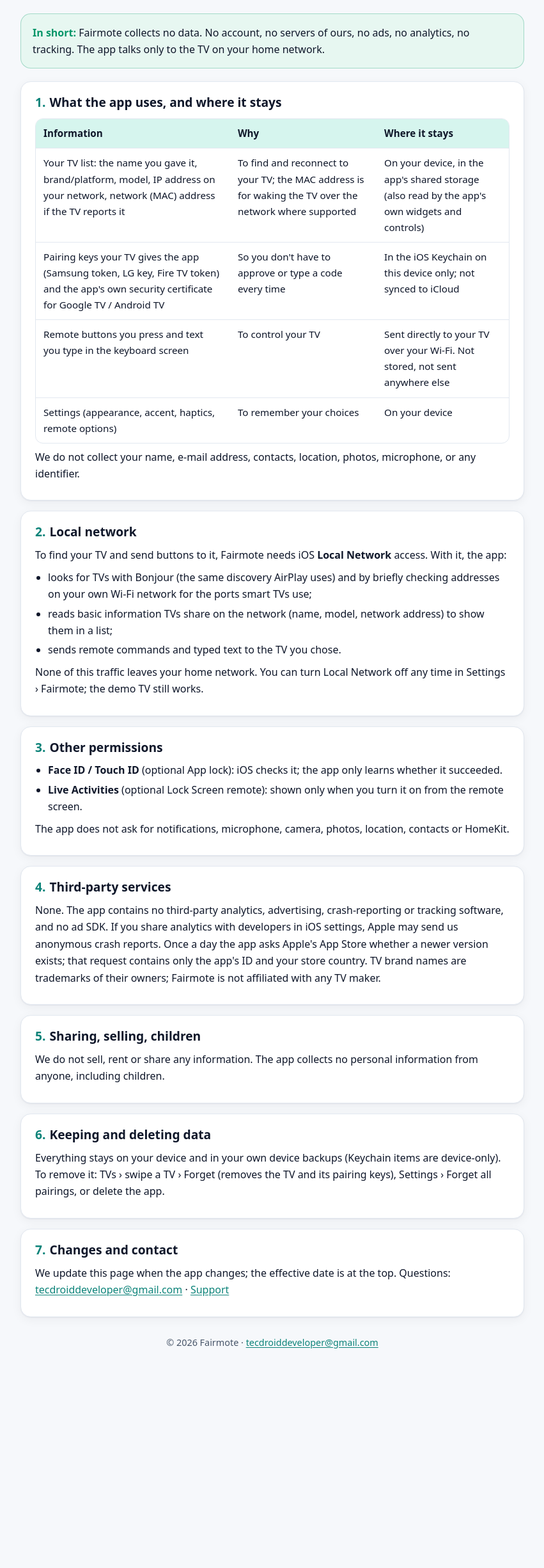
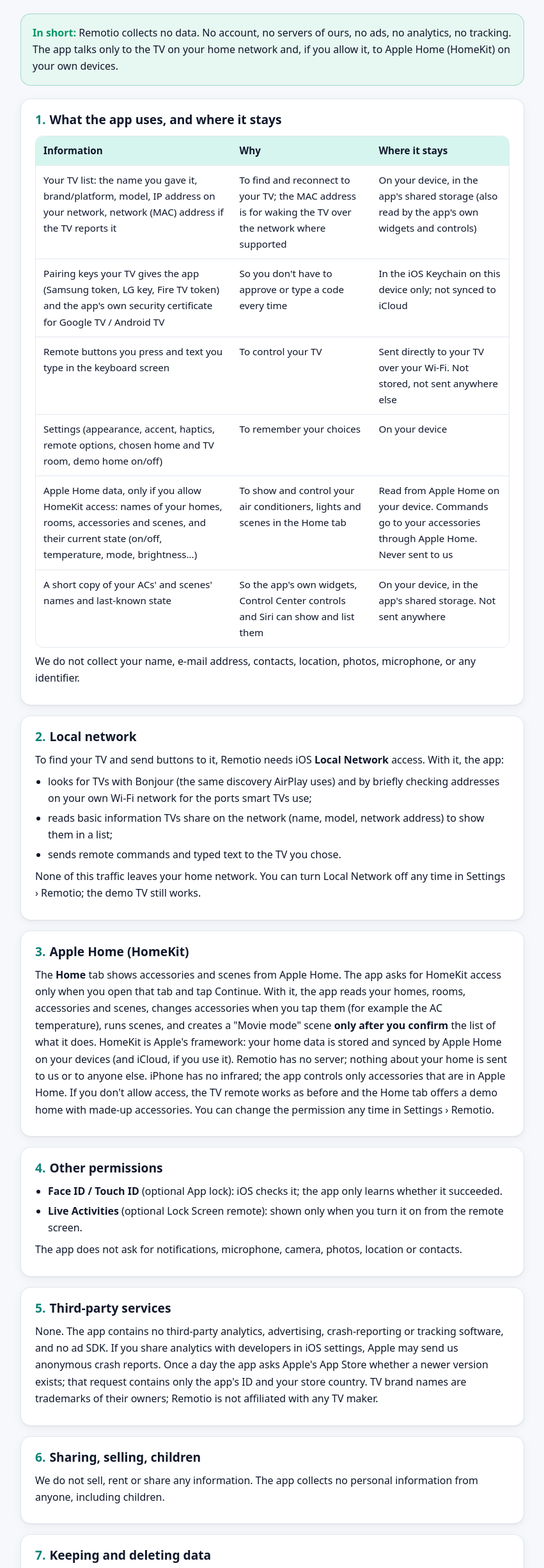
Before and after one commit to adhavpavan/app-privacy-policy, a plain HTML site: page remotio/index.html in a window 1280 px wide. Shown: the part 102-2552 px from the top of the page at 64% size, without its empty margins (214-1065 px from the left). Before the commit the page ends 2275 px from the top, so only its background shows below. Drawn offline with Linux system fonts and the light colour scheme.

Commit message:
Rename Fairmote policy to Remotio; refresh Spokenote and Remotio policies
Co-Authored-By: Claude Opus 5.5 <noreply@anthropic.com>

```diff
--- a/fairmote/index.html
+++ b/remotio/index.html
@@ -3,8 +3,8 @@
 <head>
 <meta charset="utf-8">
 <meta name="viewport" content="width=device-width, initial-scale=1">
-<title>Privacy Policy · Fairmote</title>
-<meta name="description" content="Privacy policy of Fairmote, the Wi-Fi TV remote for iPhone and iPad: no data collected.">
+<title>Privacy Policy · Remotio</title>
+<meta name="description" content="Privacy policy of Remotio, the Wi-Fi TV remote for iPhone and iPad: no data collected.">
 <meta name="color-scheme" content="light dark">
 <style>
   :root {
@@ -89,12 +89,13 @@
     </div>
     <div>
       <h1>Privacy Policy</h1>
-      <div class="meta">Fairmote for iPhone and iPad · Effective 2026-11-16</div>
+      <div class="meta">Remotio for iPhone and iPad · Effective 2026-11-16</div>
     </div>
   </header>
 
-  <p class="summary"><strong>In short:</strong> Fairmote collects no data. No account, no servers of ours, no ads,
-    no analytics, no tracking. The app talks only to the TV on your home network.</p>
+  <p class="summary"><strong>In short:</strong> Remotio collects no data. No account, no servers of ours, no ads,
+    no analytics, no tracking. The app talks only to the TV on your home network and, if you allow it, to Apple Home
+    (HomeKit) on your own devices.</p>
 
   <!-- Keep in step with privacy-policy.md (the source). Bump the effective date on every change. -->
   <section id="uses">
@@ -104,58 +105,74 @@
       <tr><td>Your TV list: the name you gave it, brand/platform, model, IP address on your network, network (MAC) address if the TV reports it</td><td>To find and reconnect to your TV; the MAC address is for waking the TV over the network where supported</td><td>On your device, in the app's shared storage (also read by the app's own widgets and controls)</td></tr>
       <tr><td>Pairing keys your TV gives the app (Samsung token, LG key, Fire TV token) and the app's own security certificate for Google TV / Android TV</td><td>So you don't have to approve or type a code every time</td><td>In the iOS Keychain on this device only; not synced to iCloud</td></tr>
       <tr><td>Remote buttons you press and text you type in the keyboard screen</td><td>To control your TV</td><td>Sent directly to your TV over your Wi-Fi. Not stored, not sent anywhere else</td></tr>
-      <tr><td>Settings (appearance, accent, haptics, remote options)</td><td>To remember your choices</td><td>On your device</td></tr>
+      <tr><td>Settings (appearance, accent, haptics, remote options, chosen home and TV room, demo home on/off)</td><td>To remember your choices</td><td>On your device</td></tr>
+      <tr><td>Apple Home data, only if you allow HomeKit access: names of your homes, rooms, accessories and scenes, and their current state (on/off, temperature, mode, brightness…)</td><td>To show and control your air conditioners, lights and scenes in the Home tab</td><td>Read from Apple Home on your device. Commands go to your accessories through Apple Home. Never sent to us</td></tr>
+      <tr><td>A short copy of your ACs' and scenes' names and last-known state</td><td>So the app's own widgets, Control Center controls and Siri can show and list them</td><td>On your device, in the app's shared storage. Not sent anywhere</td></tr>
     </table></div>
     <p>We do not collect your name, e-mail address, contacts, location, photos, microphone, or any identifier.</p>
   </section>
 
   <section id="local-network">
     <h2><span class="n">2.</span>Local network</h2>
-    <p>To find your TV and send buttons to it, Fairmote needs iOS <strong>Local Network</strong> access. With it, the app:</p>
+    <p>To find your TV and send buttons to it, Remotio needs iOS <strong>Local Network</strong> access. With it, the app:</p>
     <ul>
       <li>looks for TVs with Bonjour (the same discovery AirPlay uses) and by briefly checking addresses on your own Wi-Fi network for the ports smart TVs use;</li>
       <li>reads basic information TVs share on the network (name, model, network address) to show them in a list;</li>
       <li>sends remote commands and typed text to the TV you chose.</li>
     </ul>
-    <p>None of this traffic leaves your home network. You can turn Local Network off any time in Settings › Fairmote; the demo TV still works.</p>
+    <p>None of this traffic leaves your home network. You can turn Local Network off any time in Settings › Remotio; the demo TV still works.</p>
+  </section>
+
+  <section id="homekit">
+    <h2><span class="n">3.</span>Apple Home (HomeKit)</h2>
+    <p>The <strong>Home</strong> tab shows accessories and scenes from Apple Home. The app asks for HomeKit access only
+      when you open that tab and tap Continue. With it, the app reads your homes, rooms, accessories and scenes, changes
+      accessories when you tap them (for example the AC temperature), runs scenes, and creates a "Movie mode" scene
+      <strong>only after you confirm</strong> the list of what it does. HomeKit is Apple's framework: your home data is
+      stored and synced by Apple Home on your devices (and iCloud, if you use it). Remotio has no server; nothing
+      about your home is sent to us or to anyone else. iPhone has no infrared; the app controls only accessories that
+      are in Apple Home. If you don't allow access, the TV remote works as before and the Home tab offers a demo home
+      with made-up accessories. You can change the permission any time in Settings › Remotio.</p>
   </section>
 
   <section id="permissions">
-    <h2><span class="n">3.</span>Other permissions</h2>
+    <h2><span class="n">4.</span>Other permissions</h2>
     <ul>
       <li><strong>Face ID / Touch ID</strong> (optional App lock): iOS checks it; the app only learns whether it succeeded.</li>
       <li><strong>Live Activities</strong> (optional Lock Screen remote): shown only when you turn it on from the remote screen.</li>
     </ul>
-    <p>The app does not ask for notifications, microphone, camera, photos, location, contacts or HomeKit.</p>
+    <p>The app does not ask for notifications, microphone, camera, photos, location or contacts.</p>
   </section>
 
   <section id="third">
-    <h2><span class="n">4.</span>Third-party services</h2>
+    <h2><span class="n">5.</span>Third-party services</h2>
     <p>None. The app contains no third-party analytics, advertising, crash-reporting or tracking software, and no ad
       SDK. If you share analytics with developers in iOS settings, Apple may send us anonymous crash reports. Once a
       day the app asks Apple's App Store whether a newer version exists; that request contains only the app's ID and
-      your store country. TV brand names are trademarks of their owners; Fairmote is not affiliated with any TV maker.</p>
+      your store country. TV brand names are trademarks of their owners; Remotio is not affiliated with any TV maker.</p>
   </section>
 
   <section id="sharing">
-    <h2><span class="n">5.</span>Sharing, selling, children</h2>
+    <h2><span class="n">6.</span>Sharing, selling, children</h2>
     <p>We do not sell, rent or share any information. The app collects no personal information from anyone, including
       children.</p>
   </section>
 
   <section id="delete">
-    <h2><span class="n">6.</span>Keeping and deleting data</h2>
+    <h2><span class="n">7.</span>Keeping and deleting data</h2>
     <p>Everything stays on your device and in your own device backups (Keychain items are device-only). To remove it:
-      TVs › swipe a TV › Forget (removes the TV and its pairing keys), Settings › Forget all pairings, or delete the app.</p>
+      TVs › swipe a TV › Forget (removes the TV and its pairing keys), Settings › Forget all pairings, or delete the app.
+      Your Apple Home data is managed in Apple's Home app; deleting Remotio does not change it (a Movie mode scene you
+      created stays in the Home app until you delete it there).</p>
   </section>
 
   <section id="changes">
-    <h2><span class="n">7.</span>Changes and contact</h2>
+    <h2><span class="n">8.</span>Changes and contact</h2>
     <p>We update this page when the app changes; the effective date is at the top. Questions:
       <a href="mailto:tecdroiddeveloper@gmail.com">tecdroiddeveloper@gmail.com</a> · <a href="support/">Support</a></p>
   </section>
 
-  <footer>© 2026 Fairmote · <a href="mailto:tecdroiddeveloper@gmail.com">tecdroiddeveloper@gmail.com</a></footer>
+  <footer>© 2026 Remotio · <a href="mailto:tecdroiddeveloper@gmail.com">tecdroiddeveloper@gmail.com</a></footer>
 </main>
 </body>
 </html>
```
Also changed, not shown: index.html (+1 -1 lines), remotio/support/index.html (renamed from fairmote/support/index.html, +11 -9 lines), spokenote/index.html (+1 -0 lines), 4 other files.
